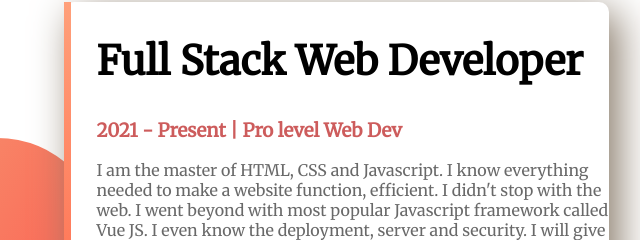
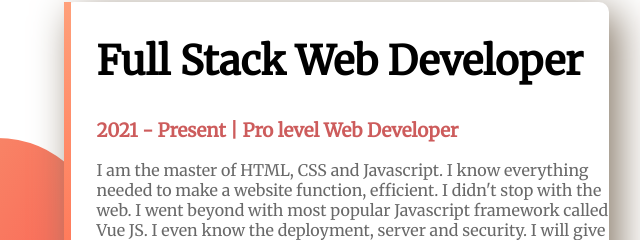
Before and after one commit to KazyMdNurulalam/web-portfolio, a plain HTML site: page index.html in a window 1280 px wide. Shown: the part 1414-1654 px from the top of the page, 0-640 px from the left. Drawn offline with Linux system fonts and the light colour scheme.

Commit message:
correct a word

```diff
--- a/index.html
+++ b/index.html
@@ -37,7 +37,7 @@
             <h2>Experiences</h2>
             <div class="half-width single-experience" id="full-stack">
                 <h2>Full Stack Web Developer</h2>
-                <h3 class="indianred-highlight">2021 - Present | Pro level Web Dev</h3>
+                <h3 class="indianred-highlight">2021 - Present | Pro level Web Developer</h3>
                 <p>I am the master of HTML, CSS and Javascript. I know everything needed to make a website function, efficient. I didn't stop with the web. I went beyond with most popular Javascript framework called Vue JS. I even know the deployment, server and security. I will give you 100% web solution.</p>
             </div>
             <div class="half-width single-experience" id="baby-web">
```
